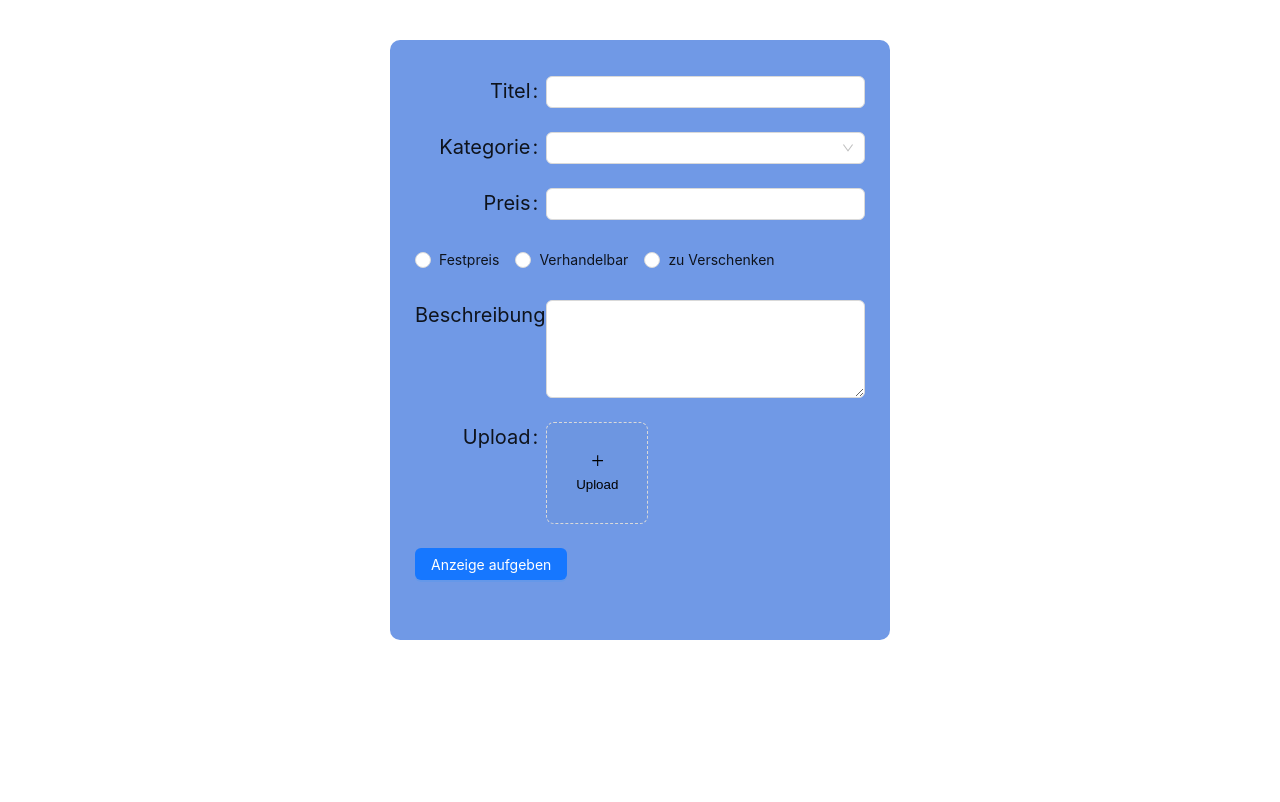
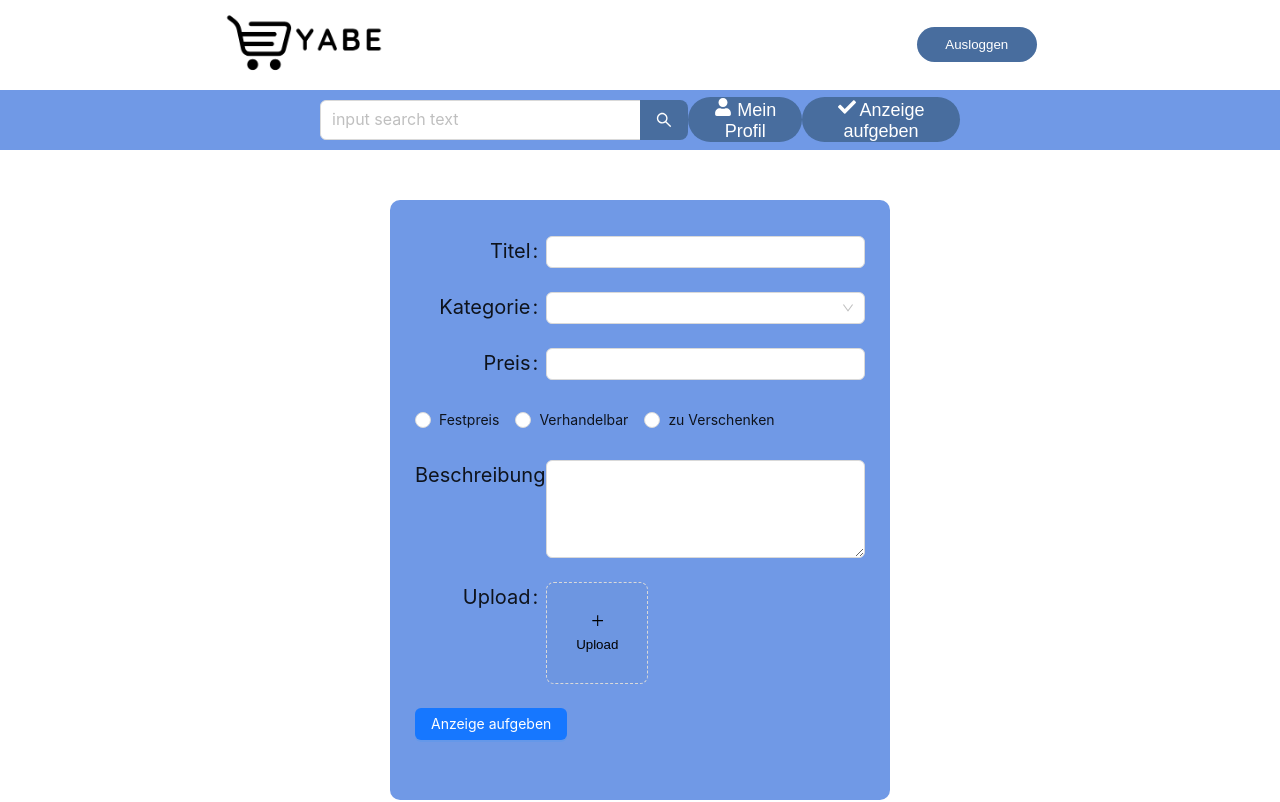
Before and after one commit to minhnguyengp1/internetproject, a React (Create React App) app in the folder client/: page /article/create in a window 1280 px wide. Shown: the top 802 px of the page. Built offline with nearby package versions, Linux system fonts and the light colour scheme; no server answers; sample sign-in values are in the browser's storage.

Commit message:
add header button

```diff
--- a/client/src/components/Header.jsx
+++ b/client/src/components/Header.jsx
@@ -61,10 +61,12 @@ const Header = () => {
 
     const handleLogout = () => {
         dispatch(logout())
-        navigate('/login')
+        navigate('/')
     }
 
-    const handleCreateArticleClick = () => {}
+    const handleCreateArticleClick = () => {
+        navigate('article/create')
+    }
 
     const isLoginPage = location.pathname === '/login'
 
--- a/client/src/pages/articleCreate/CreateArticle.jsx
+++ b/client/src/pages/articleCreate/CreateArticle.jsx
@@ -20,6 +20,8 @@ import {
     Upload,
     ConfigProvider,
 } from 'antd'
+import Header from '../../components/Header'
+import Footer from '../../components/Footer'
 
 const onFinish = async (values) => {
     const apiUrl = 'http://localhost:5000/api/createArticle'
@@ -56,7 +58,9 @@ const normFile = (e) => {
 
 const CreateArticle = () => {
     return (
+        <>
             <div className="main">
+                <Header />
                 <div className="formContainer">
                     <ConfigProvider
                         theme={{
@@ -100,7 +104,9 @@ const CreateArticle = () => {
                                     <Select.Option value="Sport">
                                         Sport
                                     </Select.Option>
-                                <Select.Option value="Mode">Mode</Select.Option>
+                                    <Select.Option value="Mode">
+                                        Mode
+                                    </Select.Option>
                                 </Select>
                             </Form.Item>
                             <Form.Item
@@ -114,7 +120,9 @@ const CreateArticle = () => {
                             >
                                 <Radio.Group>
                                     <div className="testas">
-                                    <Radio value="Festpreis">Festpreis</Radio>
+                                        <Radio value="Festpreis">
+                                            Festpreis
+                                        </Radio>
                                         <Radio value="Verhandelbar">
                                             Verhandelbar
                                         </Radio>
@@ -135,7 +143,10 @@ const CreateArticle = () => {
                                 valuePropName="fileList"
                                 getValueFromEvent={normFile}
                             >
-                            <Upload action="/upload.do" listType="picture-card">
+                                <Upload
+                                    action="/upload.do"
+                                    listType="picture-card"
+                                >
                                     <button
                                         style={{
                                             border: 0,
@@ -162,7 +173,9 @@ const CreateArticle = () => {
                         </Form>
                     </ConfigProvider>
                 </div>
+                <Footer />
             </div>
+        </>
     )
 }
 
--- a/client/src/pages/articleCreate/createArticle.scss
+++ b/client/src/pages/articleCreate/createArticle.scss
@@ -1,9 +1,9 @@
 .main {
     display: flex;
+    flex-direction: column;
+    align-items: center;
     justify-content: center;
-    width: 90%;
-    margin: 20px 0;
-    padding: 20px 0;
+    width: 100%;
 }
 
 .formContainer {
@@ -14,6 +14,7 @@
     display: flex;
     justify-content: center;
     align-items: center;
+    margin: 50px 0;
 }
 
 a {
```
Lines whose indentation alone changed are shown as unchanged.
